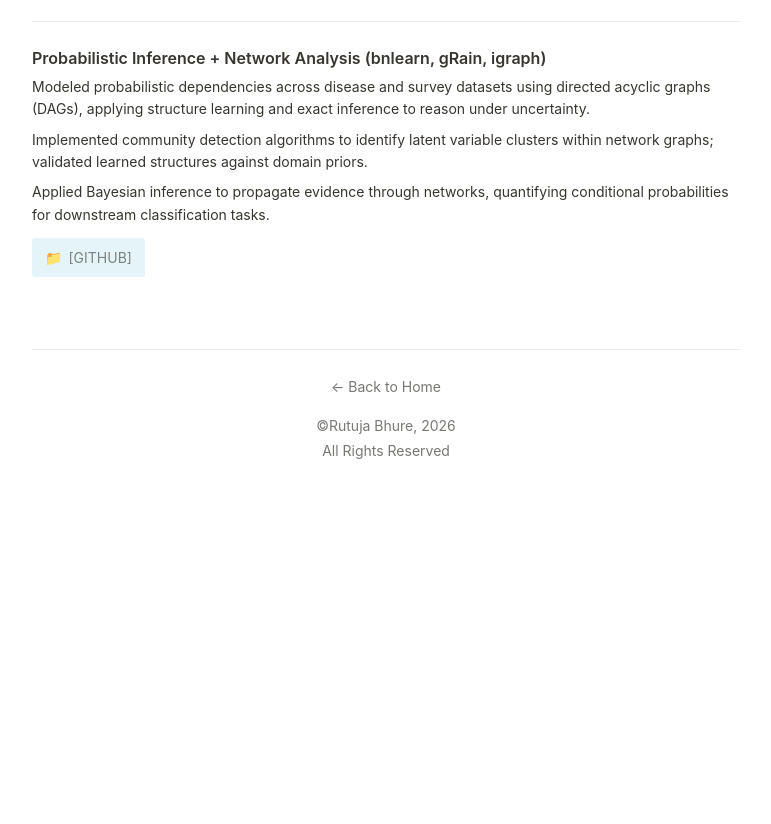
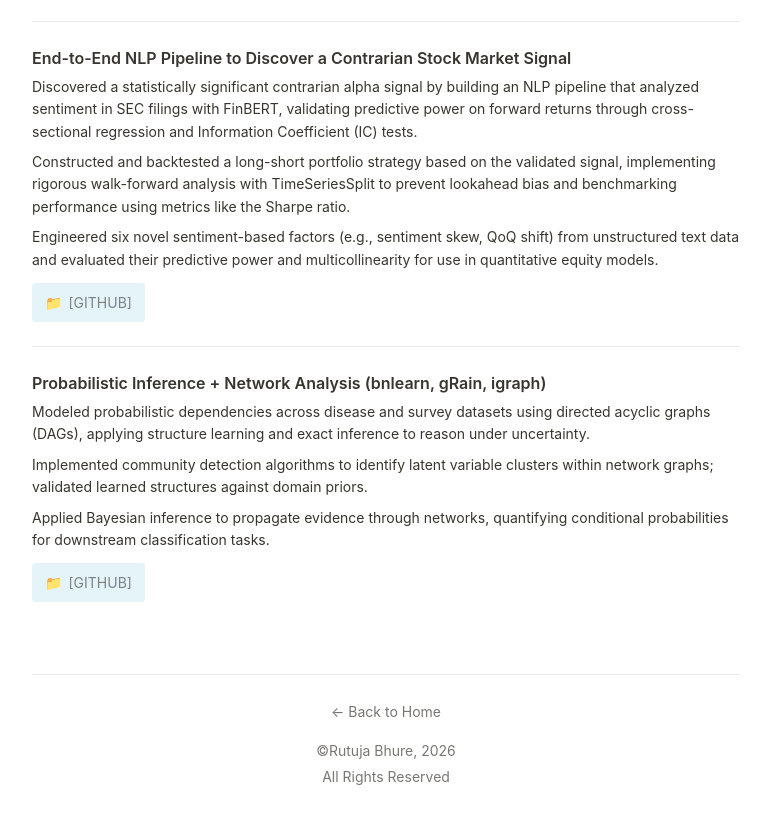
Before and after one commit to hrootscraft/hrootscraft.github.io, an Astro site: page /projects in a window 1280 px wide. Shown: the part 1376-2200 px from the top of the page, without its empty margins (254-1025 px from the left). Before the commit the page ends 1964 px from the top, so only its background shows below. Built offline with nearby package versions, Linux system fonts and the light colour scheme; Astro itself is replaced by a stand-in of ours.

Commit message:
add alpha pipeline

```diff
--- a/src/pages/projects.astro
+++ b/src/pages/projects.astro
@@ -37,6 +37,17 @@ const projects = [
     ],
     links: [
       { label: "GITHUB", url: "https://github.com/hrootscraft/telco-customer-churn" }
+    ]
+  },
+  {
+    title: "End-to-End NLP Pipeline to Discover a Contrarian Stock Market Signal",
+    description: [
+      "Discovered a statistically significant contrarian alpha signal by building an NLP pipeline that analyzed sentiment in SEC filings with FinBERT, validating predictive power on forward returns through cross-sectional regression and Information Coefficient (IC) tests.",
+      "Constructed and backtested a long-short portfolio strategy based on the validated signal, implementing rigorous walk-forward analysis with TimeSeriesSplit to prevent lookahead bias and benchmarking performance using metrics like the Sharpe ratio.",
+      "Engineered six novel sentiment-based factors (e.g., sentiment skew, QoQ shift) from unstructured text data and evaluated their predictive power and multicollinearity for use in quantitative equity models.",
+    ],
+    links: [
+      { label: "GITHUB", url: "https://github.com/hrootscraft/alpha-signal-pipeline" }
     ]
   },
   {
```
Also changed, not shown: 1 other file.
